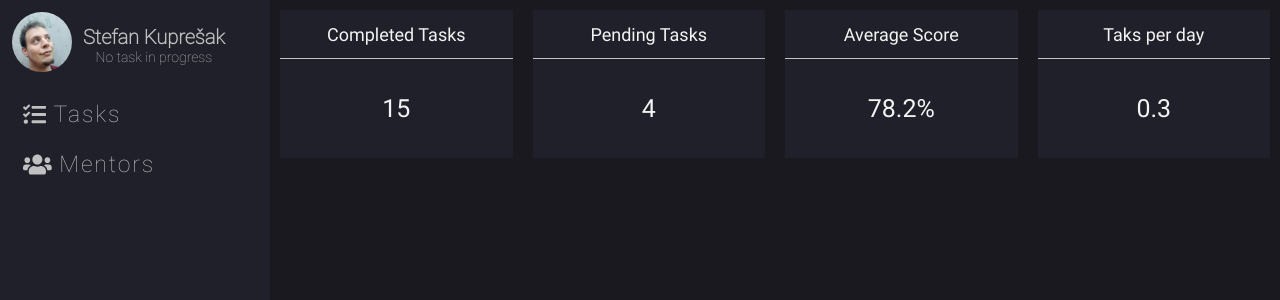
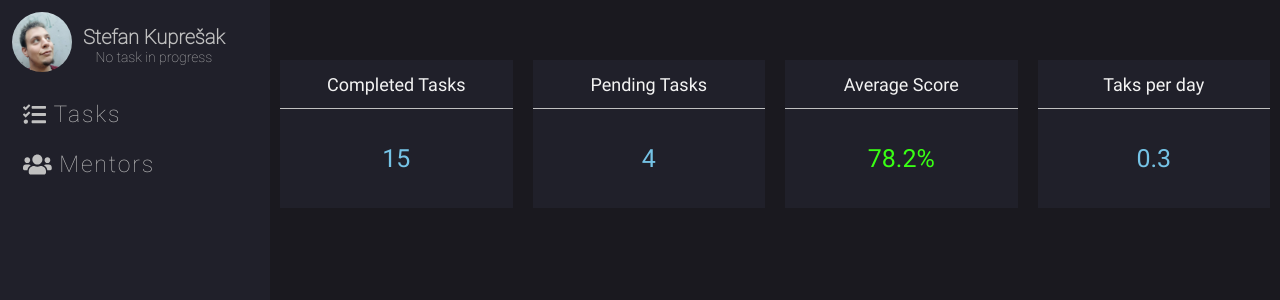
Before and after one commit to dev-cyprium/Timings, a React (Create React App) app: page /tasks in a window 1280 px wide. Shown: the top 300 px of the page. Built offline with nearby package versions, Linux system fonts and the light colour scheme.

Commit message:
Add color variation to tasks

```diff
--- a/src/components/TaskPanel.js
+++ b/src/components/TaskPanel.js
@@ -1,14 +1,24 @@
 import React from 'react';
 
-const TaskPanel = ({label, val}) => (
-  <div className="TasksPanel">
-    <h3 className="TasksPanel__title">
+const resolveClasses = (color) => {
+  let classList = ["TaskPanel__completed"];
+  if(color)
+    classList.push(`TaskPanel__completed--${color}`);
+  return classList.join(" ");
+}
+
+const TaskPanel = ({label, val, color = null}) => {
+  const classList = resolveClasses(color);
+  return (
+    <div className="TaskPanel">
+      <h3 className="TaskPanel__title">
         {label}
       </h3>
-    <p className="TasksPanel__completed">
+      <p className={resolveClasses(color)}>
         {val}
       </p>
     </div>
   );
+};
 
 export default TaskPanel;
--- a/src/components/Tasks.js
+++ b/src/components/Tasks.js
@@ -7,10 +7,10 @@ class Tasks extends React.Component {
   render() {
     return (
       <div className="Tasks">
-        <TaskPanel label="Completed Tasks" val="15" />
-        <TaskPanel label="Pending Tasks"   val="4" />
-        <TaskPanel label="Average Score"   val="78.2%" />
-        <TaskPanel label="Taks per day"    val="0.3" />
+        <TaskPanel label="Completed Tasks" val="15" color="neon-blue" />
+        <TaskPanel label="Pending Tasks"   val="4"  color="neon-blue" />
+        <TaskPanel label="Average Score"   val="78.2%" color="neon-green" />
+        <TaskPanel label="Taks per day"    val="0.3" color="neon-blue" />
       </div>
     )
   }
--- a/src/components/tasks.css
+++ b/src/components/tasks.css
@@ -1,20 +1,19 @@
 .Tasks {
   display: flex;
   font-family: 'Roboto Regular';
-  margin-top: 5em auto;
   justify-content: center;
   max-width: 102.4rem;
+  margin: 5em auto;
 }
 
-.TasksPanel {
+.TaskPanel {
   background: #20202a;
   color: rgb(243, 243, 243);
   flex: 1;
   margin: 1em;
 }
 
-
-.TasksPanel__title {
+.TaskPanel__title {
   font-size: 1.8rem;
   font-weight: normal;
   text-align: center;
@@ -22,8 +21,16 @@
   border-bottom: 1px solid silver;
 }
 
-.TasksPanel__completed {
+.TaskPanel__completed {
   font-size: 2.5rem;
   text-align: center;
   padding: 1.4em .4em;
 }
+
+.TaskPanel__completed--neon-blue {
+  color: #75c3e6;
+}
+
+.TaskPanel__completed--neon-green {
+  color: #39ff14;
+}
```
Lines whose indentation alone changed are shown as unchanged.
